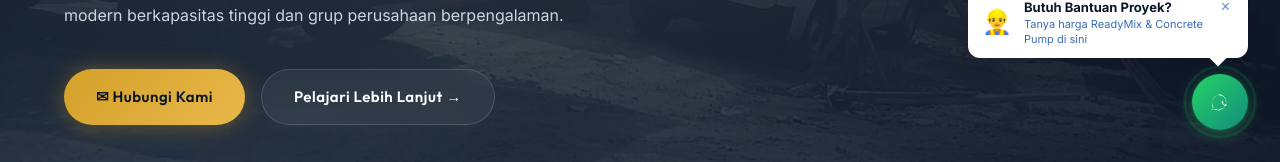
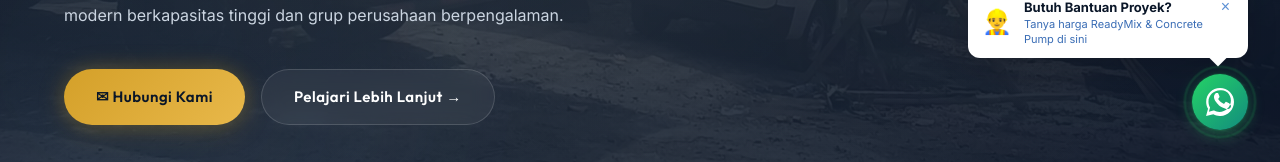
Before and after one commit to WagYu31/pt-trans-ringo-groupmix, a Next.js app: page / in a window 1280 px wide. Shown: the part 638-800 px from the top of the page. Built offline with nearby package versions, Linux system fonts and the light colour scheme.

Commit message:
fix: replace distorted WhatsApp SVG path with official high-resolution branding logo

```diff
--- a/app/components/WhatsAppWidget.js
+++ b/app/components/WhatsAppWidget.js
@@ -124,11 +124,8 @@ Mohon informasi harga terbaru, estimasi, dan ketersediaan armada. Terima kasih!`
         {isOpen ? (
           <span className="wa-trigger-close-icon">×</span>
         ) : (
-          <svg viewBox="0 0 24 24" width="28" height="28" className="wa-whatsapp-svg">
-            <path
-              fill="currentColor"
-              d="M17.472 14.382c-.022-.08-.117-.146-.217-.196-.085-.043-.51-.252-.588-.28-.08-.03-.138-.043-.198.047-.06.09-.23.287-.282.348-.052.06-.105.067-.19.024-.315-.158-.69-.278-.97-.524-.265-.233-.508-.517-.594-.66-.085-.145-.01-.223.06-.295.068-.064.147-.173.222-.26.074-.085.1-.145.15-.24.05-.1.025-.187-.012-.26-.03-.08-.198-.48-.282-.68-.08-.194-.168-.168-.23-.172-.06-.003-.128-.003-.197-.003-.07 0-.18.026-.275.128-.097.102-.37.36-.37.88 0 .52.38 1.02.43 1.1.05.07.75 1.15 1.82 1.61.25.11.45.18.61.23.26.08.49.07.68.04.21-.03.58-.237.66-.467.08-.23.08-.43.056-.47-.024-.04-.086-.063-.17-.107zm-5.448-8.38c-3.87 0-7 3.13-7 7 0 1.24.32 2.46.94 3.53l-.1 1-.9.9 1-.1 1-.1c1.03.57 2.2.87 3.4.87 3.87 0 7-3.13 7-7 0-3.87-3.13-7-7-7zm0 13c-1.16 0-2.3-.3-3.32-.9l-.24-.14-2.43.25.26-2.37-.15-.24c-.65-1.04-.99-2.24-.99-3.48 0-3.31 2.69-6 6-6s6 2.69 6 6-2.69 6-6 6z"
-            />
+          <svg viewBox="0 0 24 24" width="28" height="28" fill="currentColor" className="wa-whatsapp-svg">
+            <path d="M.057 24l1.687-6.163c-1.041-1.804-1.588-3.849-1.587-5.946C.06 5.348 5.397.01 12.008.01c3.202.001 6.212 1.246 8.477 3.514 2.266 2.268 3.507 5.28 3.505 8.484-.004 6.657-5.34 11.997-11.953 11.997-2.005-.001-3.973-.502-5.717-1.455L0 24zm6.59-4.846c1.6.95 3.188 1.449 4.825 1.451 5.436 0 9.86-4.37 9.864-9.799.002-2.63-1.023-5.101-2.885-6.97C16.328 1.966 13.861 1.93 12.01 1.93c-5.439 0-9.865 4.37-9.868 9.8-.001 1.77.463 3.5 1.34 5.01L2.483 20.35l3.864-1.01l.3.183zm13.111-6.195c-.328-.163-1.94-.947-2.24-1.055-.3-.108-.518-.163-.735.163-.217.327-.843 1.055-1.034 1.272-.19.217-.38.244-.707.081-.327-.163-1.38-.504-2.63-1.608-.97-.856-1.625-1.916-1.815-2.242-.19-.327-.02-.504.143-.667.147-.146.328-.382.492-.572.163-.19.217-.327.328-.545.109-.217.054-.408-.028-.572-.081-.163-.735-1.74-.993-2.394-.251-.61-.508-.53-.735-.541-.217-.011-.466-.013-.714-.013-.247 0-.65.092-.99.463-.338.37-1.288 1.252-1.288 3.05 0 1.797 1.32 3.534 1.503 3.778.183.244 2.582 3.905 6.273 5.474.877.372 1.56.594 2.09.76.88.277 1.68.238 2.31.144.7-.104 1.94-.784 2.215-1.503.275-.72.275-1.336.19-1.464-.083-.128-.3-.21-.627-.373z" />
           </svg>
         )}
         {!isOpen && <span className="wa-trigger-pulse"></span>}
```
